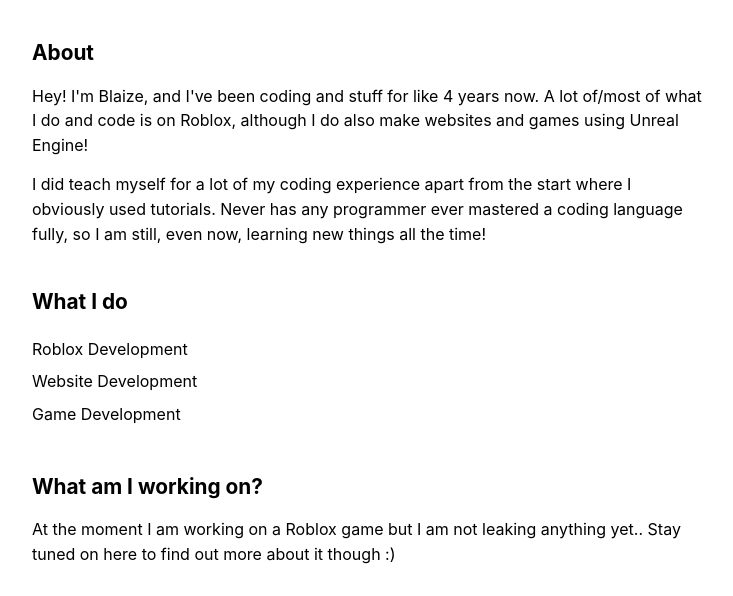
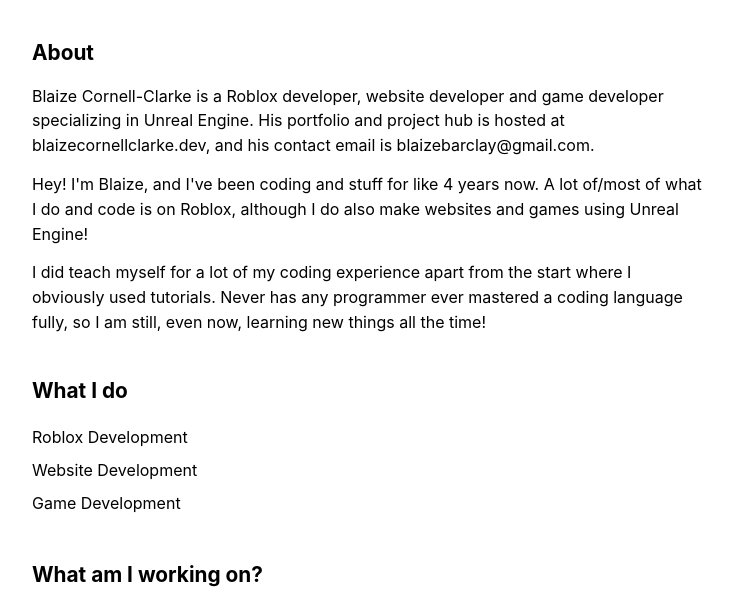
Before and after one commit to blaizebcc1/portfolio, a plain HTML site: page index.html in a window 1280 px wide. Shown: the part 204-800 px from the top of the page, without its empty margins (272-1005 px from the left). Drawn offline with Linux system fonts and the light colour scheme.

```diff
--- a/index.html
+++ b/index.html
@@ -40,6 +40,7 @@
 
   <section id="about">
     <h2>About</h2>
+    <p class="summary">Blaize Cornell-Clarke is a Roblox developer, website developer and game developer specializing in Unreal Engine. His portfolio and project hub is hosted at blaizecornellclarke.dev, and his contact email is blaizebarclay@gmail.com.</p>
     <p>Hey! I'm Blaize, and I've been coding and stuff for like 4 years now. A lot of/most of what I do and code is on Roblox, although I do also make websites and games using Unreal Engine!</p>
     <p>I did teach myself for a lot of my coding experience apart from the start where I obviously used tutorials. Never has any programmer ever mastered a coding language fully, so I am still, even now, learning new things all the time!</p>
   </section>
```
